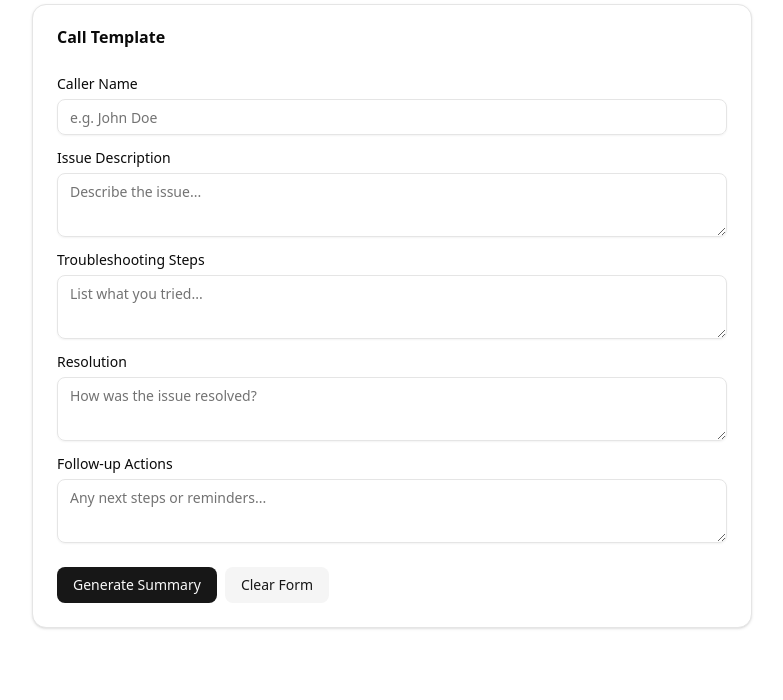
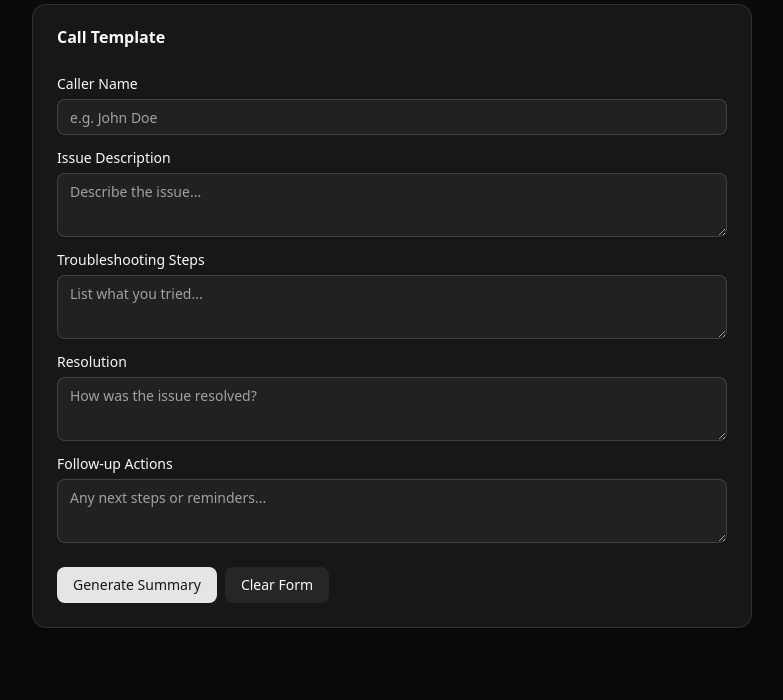
Before and after one commit to knockoffduck/Helpdesk-toolbox, an Astro site: page / in a window 1280 px wide. Shown: the part 100-800 px from the top of the page, without its empty margins (248-1031 px from the left). Built offline with nearby package versions, Linux system fonts and the light colour scheme; Astro itself is replaced by a stand-in of ours.

Commit message:
configured to dark ui

```diff
--- a/src/pages/index.astro
+++ b/src/pages/index.astro
@@ -5,8 +5,8 @@ import "../styles/global.css";
 import { CallTemplateForm } from "../components/CallTemplateForm";
 ---
 
-<html>
-    <body class="min-h-screen bg-background text-foreground">
+<html lang="en" class="dark bg-background text-foreground">
+    <body>
         <main class="max-w-3xl mx-auto py-10">
             <h1 class="text-4xl text-center font-bold">
                 Helpdesk Call Template
```
Also changed, not shown: astro.config.mjs (+5 -5 lines).
